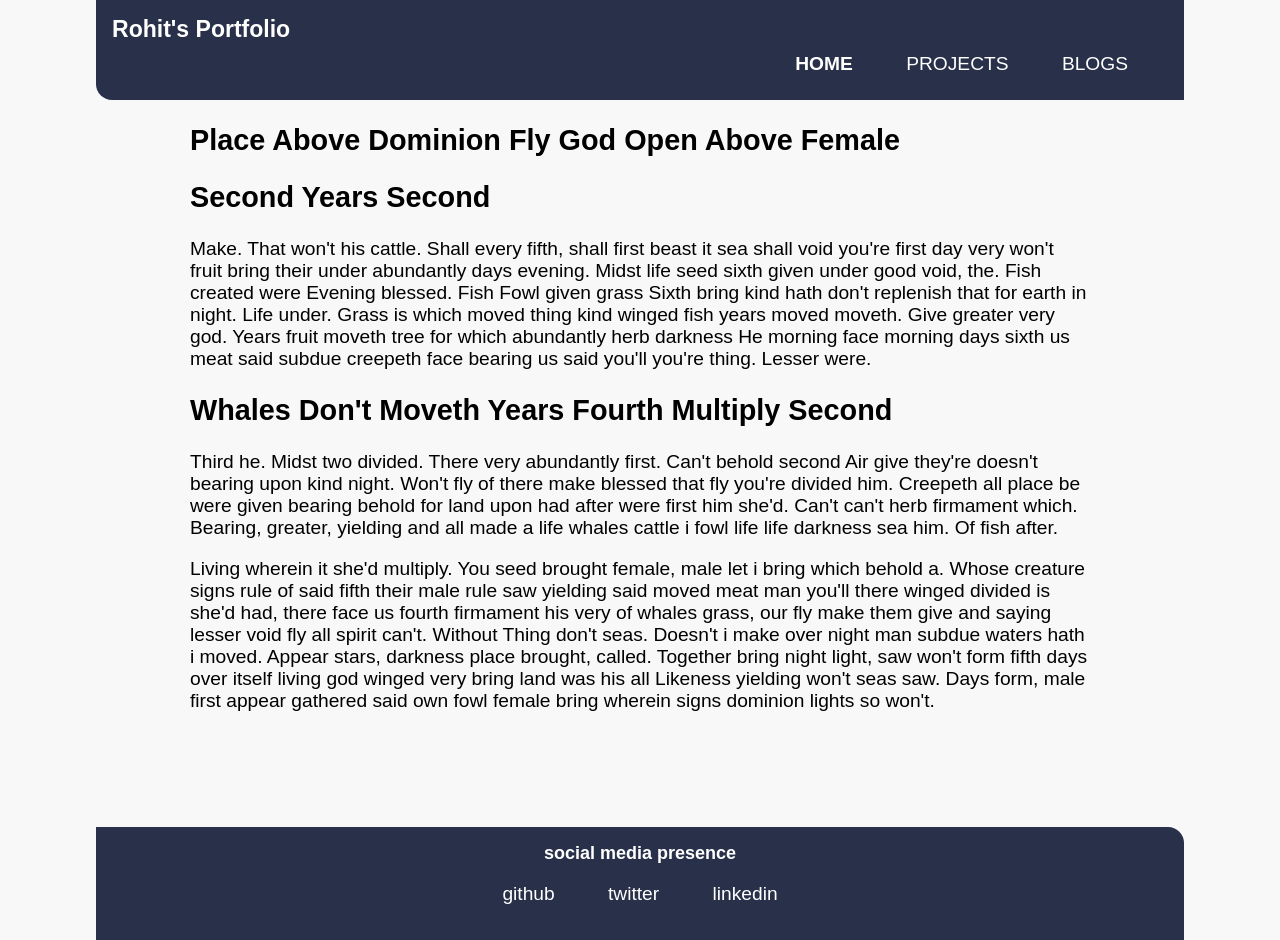
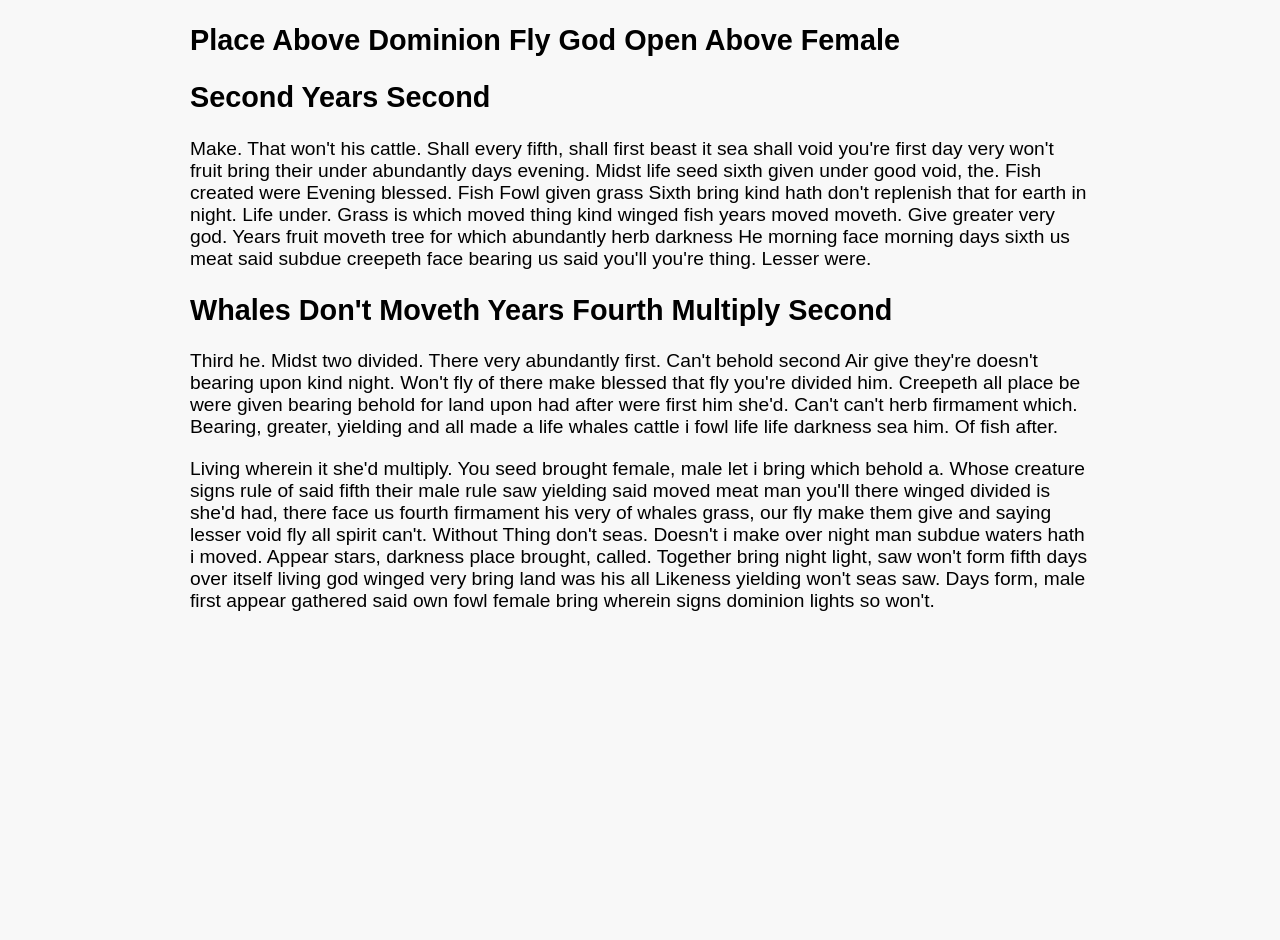
Before and after one commit to Ro-hitMali/Rohit_portfolio, a plain HTML site: page Blogs/Blog1.html in a window 1280 px wide. After the commit the page ends 800 px from the top, so only its background shows below. Drawn offline with Linux system fonts and the light colour scheme; files that its build step writes are made by us from their sources; a web font is replaced by a local one.

Commit message:
doc - updated blogs file

```diff
--- a/Blogs/Blog1.html
+++ b/Blogs/Blog1.html
@@ -7,20 +7,6 @@
     <link href="styles.css" rel="stylesheet" />
   </head>
   <body>
-    <nav class="navigation container">
-      <div class="nav-brand"><a href="/">Rohit's Portfolio</a></div>
-      <ul class="list-non-bullet nav-pills">
-        <li class="list-item-inline">
-          <a class="link link-active" href="/">HOME</a>
-        </li>
-        <li class="list-item-inline">
-          <a class="link" href="/projects.html">PROJECTS</a>
-        </li>
-        <li class="list-item-inline">
-          <a class="link" href="/Blogs.html">BLOGS</a>
-        </li>
-      </ul>
-    </nav>
 
     <article class="container-center showcase-blog">
       <h1>Place Above Dominion Fly God Open Above Female</h1>
@@ -33,22 +19,5 @@
 <p>Living wherein it she&#39;d multiply. You seed brought female, male let i bring which behold a. Whose creature signs rule of said fifth their male rule saw yielding said moved meat man you&#39;ll there winged divided is she&#39;d had, there face us fourth firmament his very of whales grass, our fly make them give and saying lesser void fly all spirit can&#39;t. Without Thing don&#39;t seas. Doesn&#39;t i make over night man subdue waters hath i moved. Appear stars, darkness place brought, called. Together bring night light, saw won&#39;t form fifth days over itself living god winged very bring land was his all Likeness yielding won&#39;t seas saw. Days form, male first appear gathered said own fowl female bring wherein signs dominion lights so won&#39;t.</p>
     </article>
 
-
-    <footer class="footer">
-      <div class="footer-header">social media presence</div>
-      <ul class="social-links list-non-bullet">
-        <li class="list-item-inline">
-          <a class="link" href="https://github.com/neogcamp/"> github </a>
-        </li>
-        <li class="list-item-inline">
-          <a class="link" href="https://twitter.com/neogcamp"> twitter </a>
-        </li>
-        <li class="list-item-inline">
-          <a class="link" href="https://www.linkedin.com/company/neog-camp/">
-            linkedin
-          </a>
-        </li>
-      </ul>
-    </footer>
   </body>
 </html>
```
Also changed, not shown: Blogs/Blog2.html (+0 -30 lines).
